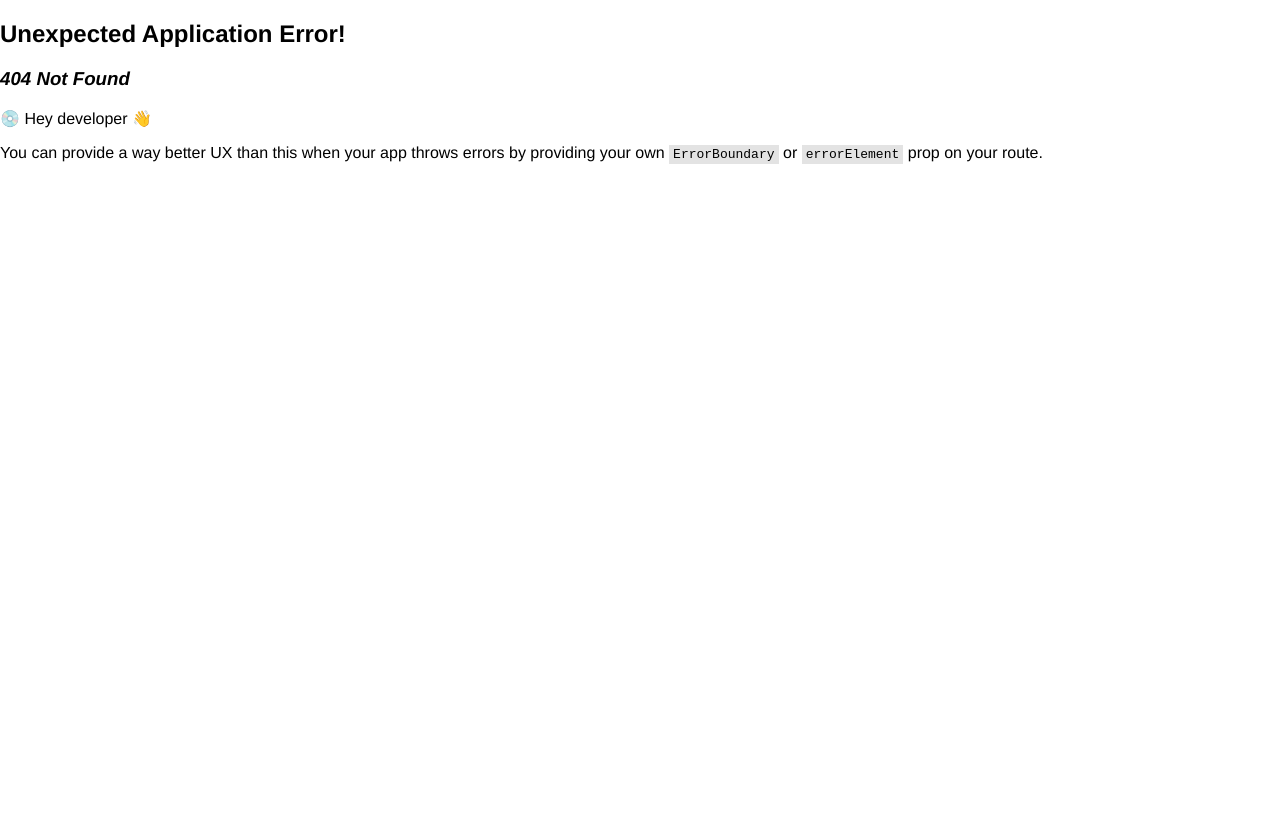
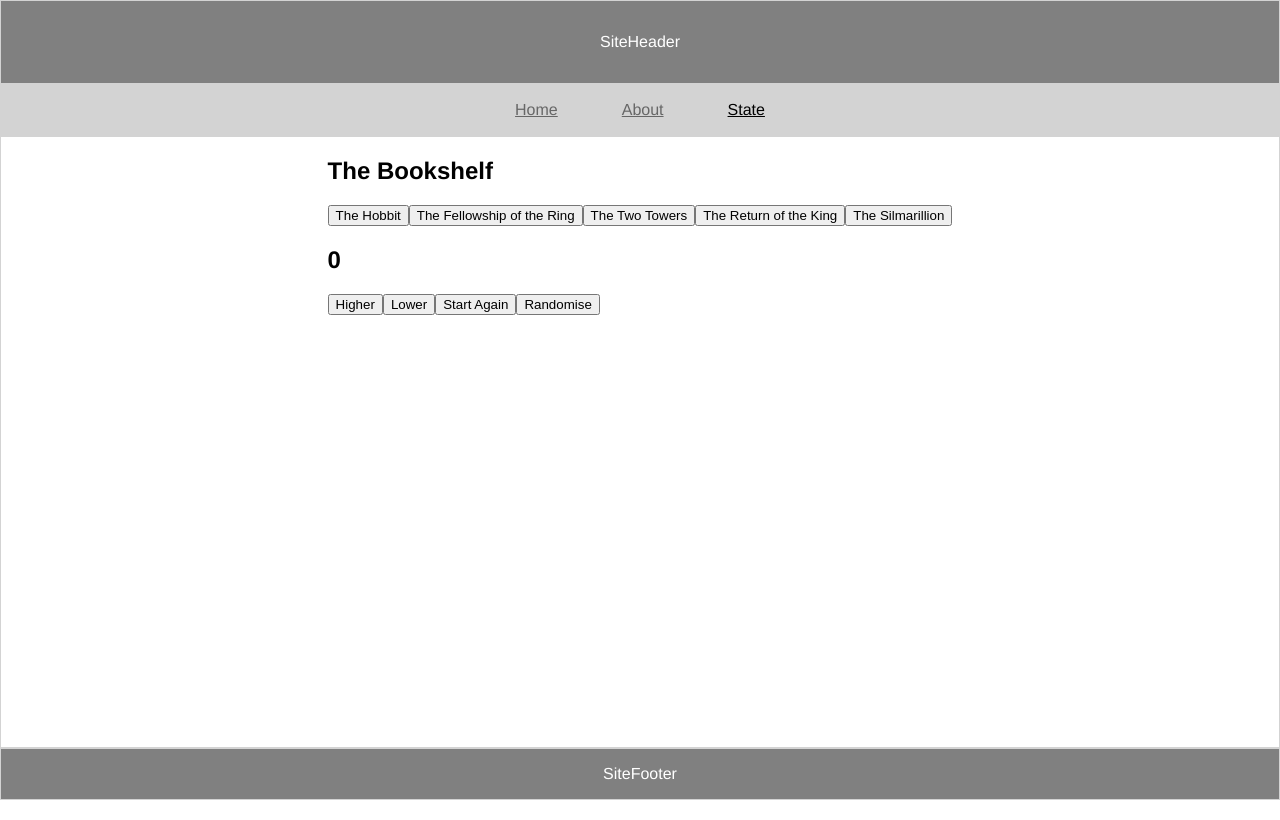
Before and after one commit to Jo-Pickering/my-react-app, a React (Vite) app: page /state in a window 1280 px wide. Before the commit this address had no page. Built offline with nearby package versions, Linux system fonts and the light colour scheme.

Commit message:
add use state page with counter and arrays

```diff
--- a/src/components/SiteNav/SiteNav.jsx
+++ b/src/components/SiteNav/SiteNav.jsx
@@ -6,6 +6,7 @@ function SiteNav() {
   const navLinks = [
     { label: "Home", url: "/" },
     { label: "About", url: "/about" },
+    { label: "State", url: "/state" },
   ];
 
   return (
--- /dev/null
+++ b/src/components/State/Counter.jsx
@@ -0,0 +1,33 @@
+import React, { useState } from "react";
+
+function Counter() {
+  const [currentCounter, setCounter] = useState(0);
+
+  const raiseCounter = () => {
+    setCounter((prevCount) => prevCount + 1);
+  };
+
+  const lowerCounter = () => {
+    setCounter((prevCount) => prevCount - 1);
+  };
+
+  const resetCounter = () => {
+    setCounter((prevCount) => (prevCount = 0));
+  };
+
+  const randomCount = () => {
+    setCounter((prevCount) => (prevCount = Math.floor(Math.random() * 100)));
+  };
+
+  return (
+    <div>
+      <h2>{currentCounter}</h2>
+      <button onClick={raiseCounter}>Higher</button>
+      <button onClick={lowerCounter}>Lower</button>
+      <button onClick={resetCounter}>Start Again</button>
+      <button onClick={randomCount}>Randomise</button>
+    </div>
+  );
+}
+
+export default Counter;
--- /dev/null
+++ b/src/components/State/Library.jsx
@@ -0,0 +1,44 @@
+import React, { useState } from "react";
+
+function Library() {
+  const [borrowedBooks, setBorrowedBooks] = useState([]);
+
+  const borrowBook = (book) => {
+    setBorrowedBooks([...borrowedBooks, book]);
+  };
+
+  const returnBook = (index) => {
+    const updatedBooks = [...borrowedBooks];
+    updatedBooks.splice(index, 1);
+    setBorrowedBooks(updatedBooks);
+  };
+
+  return (
+    <div>
+      <h2>The Bookshelf</h2>
+      <ul>
+        {borrowedBooks.map((book, index) => (
+          <li key={index}>
+            {book}
+            <button onClick={() => returnBook(index)}>Return</button>
+          </li>
+        ))}
+      </ul>
+      <button onClick={() => borrowBook("The Hobbit")}>The Hobbit</button>
+      <button onClick={() => borrowBook("The Fellowship of the Ring")}>
+        The Fellowship of the Ring
+      </button>
+      <button onClick={() => borrowBook("The Two Towers")}>
+        The Two Towers
+      </button>
+      <button onClick={() => borrowBook("The Return of the King")}>
+        The Return of the King
+      </button>
+      <button onClick={() => borrowBook("The Silmarillion")}>
+        The Silmarillion
+      </button>
+    </div>
+  );
+}
+
+export default Library;
--- /dev/null
+++ b/src/components/State/State.jsx
@@ -0,0 +1,14 @@
+import styles from "./State.module.css";
+import Library from "./Library";
+import Counter from "./Counter";
+
+function State() {
+  return (
+    <div>
+      <Library />
+      <Counter />
+    </div>
+  );
+}
+
+export default State;
--- a/src/routes.jsx
+++ b/src/routes.jsx
@@ -1,6 +1,7 @@
 import Root from "./components/Root/Root";
 import Home from "./components/Home/Home";
 import About from "./components/About/About";
+import State from "./components/State/State";
 
 const routes = [
   {
@@ -15,6 +16,10 @@ const routes = [
         path: "about",
         element: <About />,
       },
+      {
+        path: "state",
+        element: <State />,
+      },
     ],
   },
 ];
```
Also changed, not shown: src/components/State/State.module.css (added).
